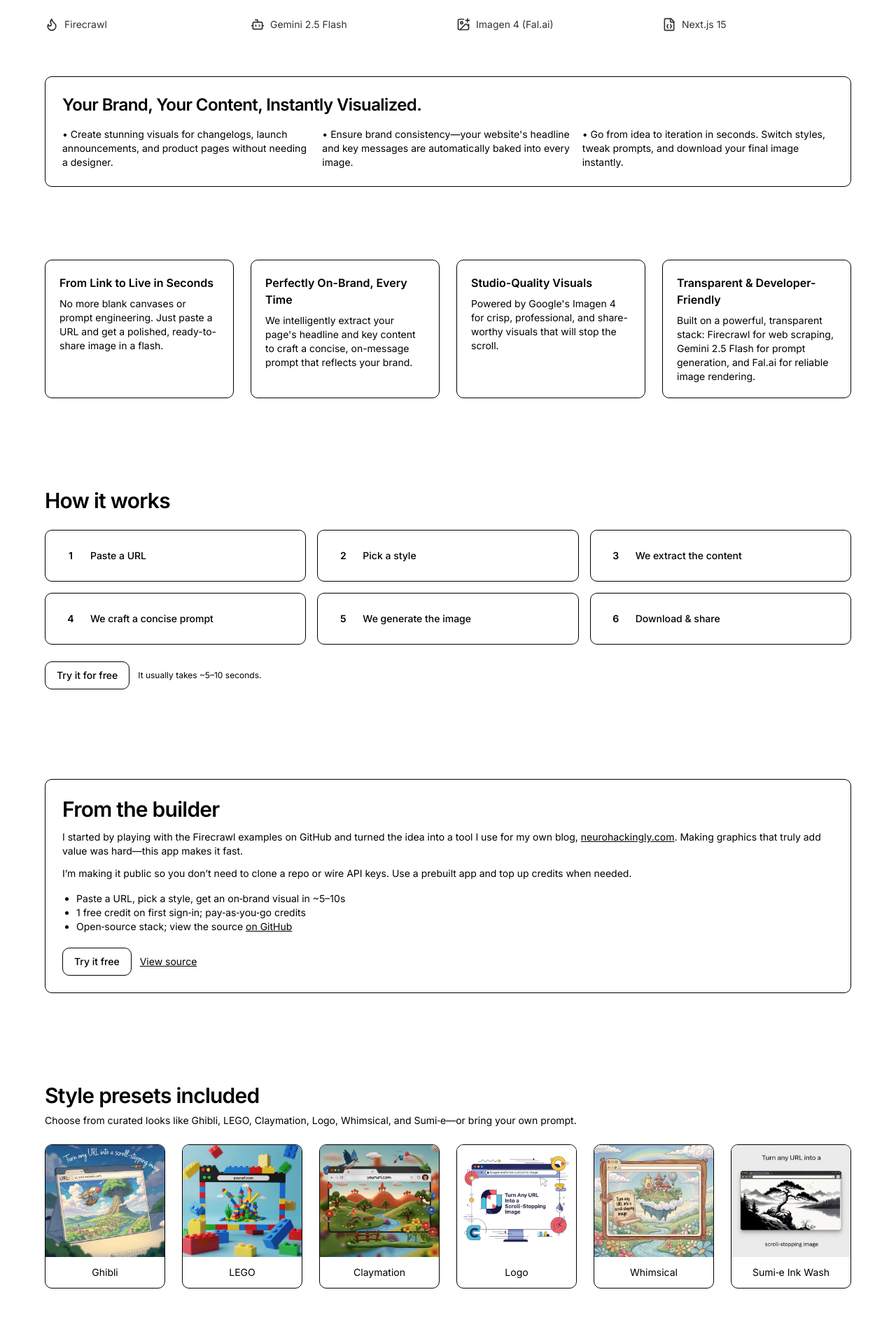
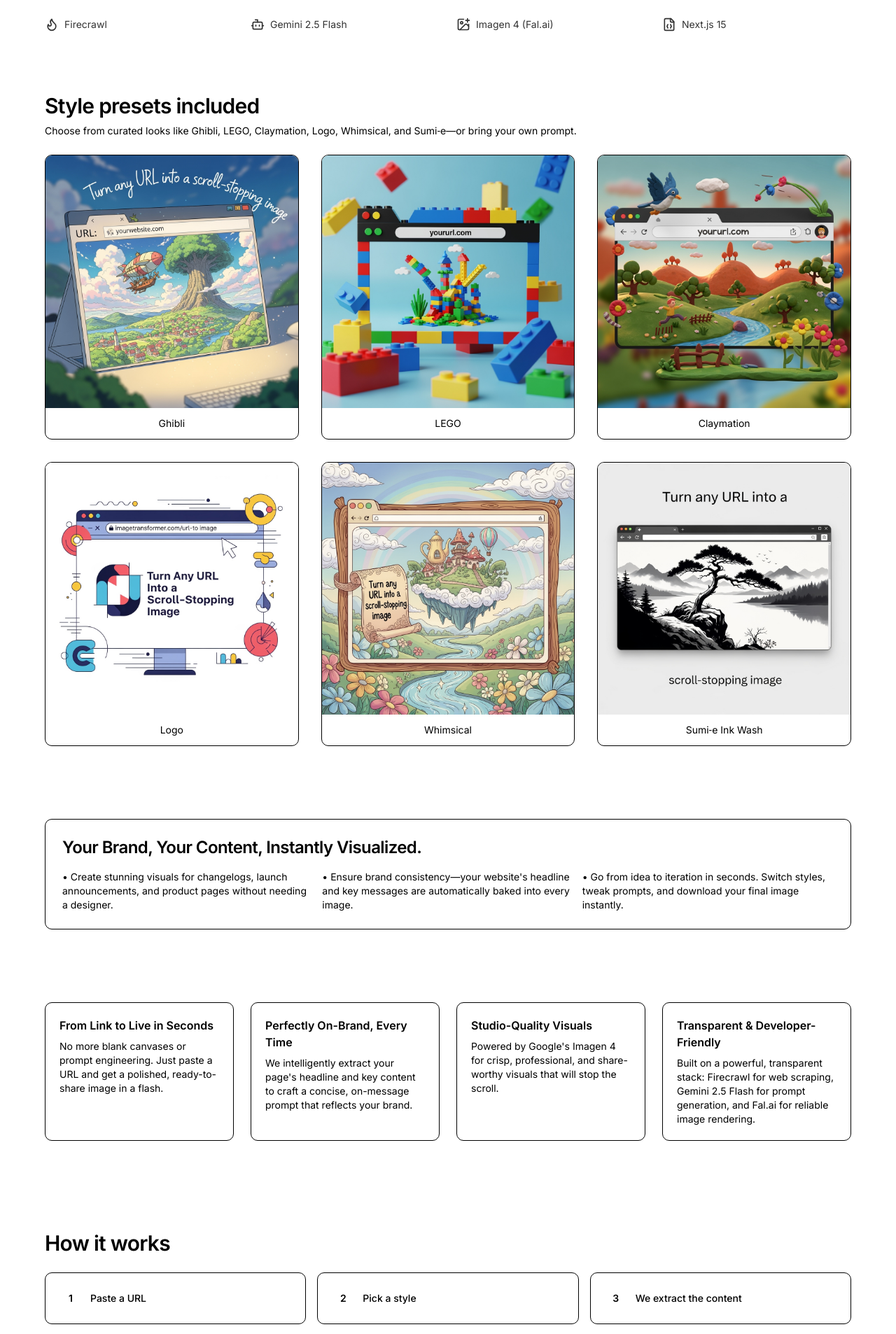
Before and after one commit to codeme-ne/imagine, a Next.js app: page /landing in a window 1280 px wide. Shown: the part 600-2506 px from the top of the page at 70% size. Built offline with nearby package versions, Linux system fonts and the light colour scheme; no server answers.

Commit message:
chore: sync local changes

```diff
--- a/app/api/check-env/route.ts
+++ b/app/api/check-env/route.ts
@@ -8,9 +8,10 @@ export async function GET() {
     GOOGLE_GENERATIVE_AI_API_KEY: !!process.env.GOOGLE_GENERATIVE_AI_API_KEY,
     GEMINI_API_KEY: !!process.env.GEMINI_API_KEY,
     FAL_KEY: !!process.env.FAL_KEY,
-    // Clerk auth (frontend + backend)
-    NEXT_PUBLIC_CLERK_PUBLISHABLE_KEY: !!process.env.NEXT_PUBLIC_CLERK_PUBLISHABLE_KEY,
-    CLERK_SECRET_KEY: !!process.env.CLERK_SECRET_KEY,
+    // Auth (NextAuth + Resend)
+    AUTH_RESEND_KEY: !!process.env.AUTH_RESEND_KEY,
+    EMAIL_FROM: !!process.env.EMAIL_FROM,
+    NEXTAUTH_URL: !!process.env.NEXTAUTH_URL,
   };
 
   return NextResponse.json({ environmentStatus });
--- a/app/landing/page.tsx
+++ b/app/landing/page.tsx
@@ -115,6 +115,36 @@ export default function LandingPage() {
         </div>
       </section>
 
+      {/* Style presets (moved up) */}
+      <section className="px-6 md:px-8 py-12 md:py-16">
+        <div className="mx-auto w-full max-w-xl md:max-w-3xl lg:max-w-6xl">
+          <h2 className="text-2xl md:text-3xl font-semibold tracking-tight text-foreground">
+            Style presets included
+          </h2>
+          <p className="mt-2 text-sm text-muted-foreground">
+            Choose from curated looks like Ghibli, LEGO, Claymation, Logo, Whimsical, and Sumi‑e—or bring your own prompt.
+          </p>
+          <div className="mt-6 grid grid-cols-2 md:grid-cols-3 lg:grid-cols-3 gap-6 md:gap-8">
+            {[
+              { src: "/url-to-image/1.png", label: "Ghibli" },
+              { src: "/url-to-image/2.png", label: "LEGO" },
+              { src: "/url-to-image/3.png", label: "Claymation" },
+              { src: "/url-to-image/4.png", label: "Logo" },
+              { src: "/url-to-image/5.png", label: "Whimsical" },
+              { src: "/url-to-image/6.png", label: "Sumi‑e Ink Wash" },
+            ].map((item) => (
+                <figure key={item.label} className="overflow-hidden rounded-lg border bg-muted">
+                  <div className="relative aspect-square">
+                    <Image src={item.src} alt={item.label} fill className="object-cover" />
+                  </div>
+                  <figcaption className="p-3 text-center text-sm text-muted-foreground">{item.label} </figcaption>
+                </figure>
+              )
+            )}
+          </div>
+        </div>
+      </section>
+
       {/* Who it's for */}
       <section className="px-6 md:px-8 py-10">
         <div className="mx-auto w-full max-w-xl md:max-w-3xl lg:max-w-6xl rounded-lg border bg-card p-6">
@@ -226,35 +256,7 @@ export default function LandingPage() {
         </section>
       )}
 
-      {/* Style presets */}
-      <section className="px-6 md:px-8 py-12 md:py-16">
-        <div className="mx-auto w-full max-w-xl md:max-w-3xl lg:max-w-6xl">
-          <h2 className="text-2xl md:text-3xl font-semibold tracking-tight text-foreground">
-            Style presets included
-          </h2>
-          <p className="mt-2 text-sm text-muted-foreground">
-            Choose from curated looks like Ghibli, LEGO, Claymation, Logo, Whimsical, and Sumi‑e—or bring your own prompt.
-          </p>
-          <div className="mt-6 grid md:grid-cols-3 lg:grid-cols-6 gap-6">
-            {[
-              { src: "/url-to-image/1.png", label: "Ghibli" },
-              { src: "/url-to-image/2.png", label: "LEGO" },
-              { src: "/url-to-image/3.png", label: "Claymation" },
-              { src: "/url-to-image/4.png", label: "Logo" },
-              { src: "/url-to-image/5.png", label: "Whimsical" },
-              { src: "/url-to-image/6.png", label: "Sumi‑e Ink Wash" },
-            ].map((item) => (
-                <figure key={item.label} className="overflow-hidden rounded-lg border bg-muted">
-                  <div className="relative aspect-[17/16]">
-                    <Image src={item.src} alt={item.label} fill className="object-cover" />
-                  </div>
-                  <figcaption className="p-3 text-center text-sm text-muted-foreground">{item.label} </figcaption>
-                </figure>
-              )
-            )}
-          </div>
-        </div>
-      </section>
+
 
       {/* Pricing */}
       <section id="pricing" className="px-6 md:px-8 py-12 md:py-16">
```
Also changed, not shown: 2 other files (tests, documents, lock files or other folders).
